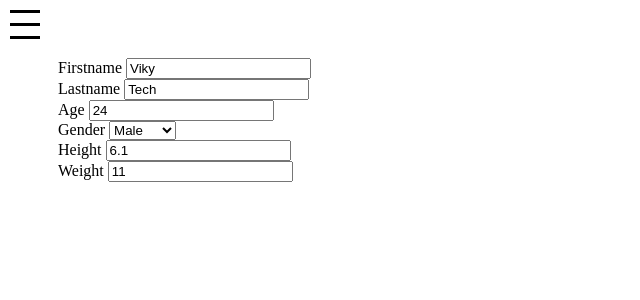
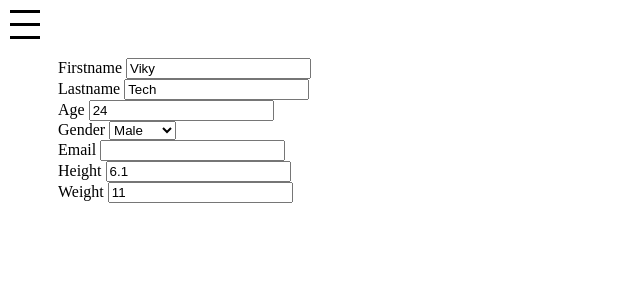
Before and after one commit to vikytech/angularDemo, an Angular app: page /registration-form in a window 1280 px wide. Shown: the top 300 px of the page, without its empty margins (0-640 px from the left). Built offline with nearby package versions, Linux system fonts and the light colour scheme; data requests are answered from the project's data file.

Commit message:
Added dynamic validation to the elements

```diff
--- a/src/app/registration-form/form-details-provider.service.ts
+++ b/src/app/registration-form/form-details-provider.service.ts
@@ -3,6 +3,7 @@ import { HttpClient } from '@angular/common/http';
 import { Observable } from 'rxjs';
 import { map } from 'rxjs/operators';
 import { User } from '../user';
+import { Validators } from '@angular/forms';
 
 @Injectable({
   providedIn: 'root'
@@ -18,11 +19,13 @@ export class FormDetailsProviderService {
     "personalData":[
       {
         "label": "firstName",
-        "type"  : "text"
+        "type"  : "text",
+        "validation": [{"required": true, "maxLength": 10}]
       },
        {
         "label": "lastName",
-        "type"  : "text"
+        "type"  : "text",
+        "validation": [{"minLength": 10}]
       },
       {
         "label":"age",
@@ -31,6 +34,7 @@ export class FormDetailsProviderService {
       {
         "label":"gender",
         "type": "dropdown",
+        "validation": [{"required": true}],
         "options" : [
           "Male","Female"
         ]
@@ -43,6 +47,11 @@ export class FormDetailsProviderService {
     }
     ],
     "athlete": [
+      {
+        "label":"email",
+        "type": "text",
+        "validation": [{"pattern": "[0-3]{1,3}", "required": true}]
+      },
       {
           "label":"height",
           "type": "number"
@@ -64,4 +73,17 @@ export class FormDetailsProviderService {
       return this._httpClient.get(this.URL).pipe(
         map(data => new User(data)));
   }
+
+  getValidation(validations: any[] = []): Validators {
+    let validators=[];
+    validations.forEach((validation) => {
+      for(let key in validation) {
+        if(validation["required"]) validators.push(Validators.required);
+        if(key === "minLength") validators.push(Validators.minLength(validation[key]));
+        if(key === "maxLength") validators.push(Validators.maxLength(validation[key]));
+        if(key === "pattern") validators.push(Validators.pattern(validation[key]));
+      }
+    });
+    return Validators.compose(validators);
+  }
 }
--- a/src/app/registration-form/registration-form.component.ts
+++ b/src/app/registration-form/registration-form.component.ts
@@ -31,8 +31,8 @@ export class RegistrationFormComponent implements OnInit {
 
   getFormGroup(template, data){
     const group = {};
-    for(let form of template) {
-      group[form.label]=new FormControl(data[form.label]);
+    for(let element of template) {
+      group[element.label]=new FormControl(data[element.label], this.service.getValidation(element.validation));
     }
     return new FormGroup(group);
 
```
